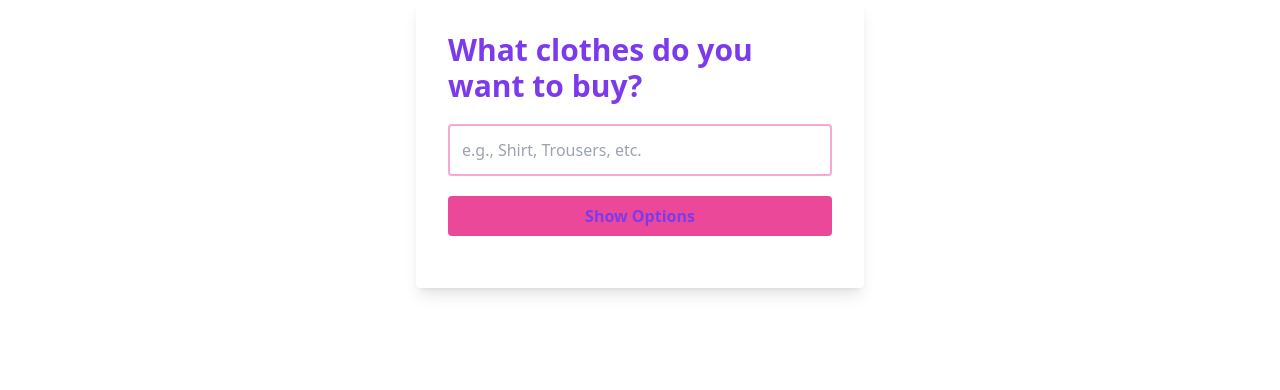
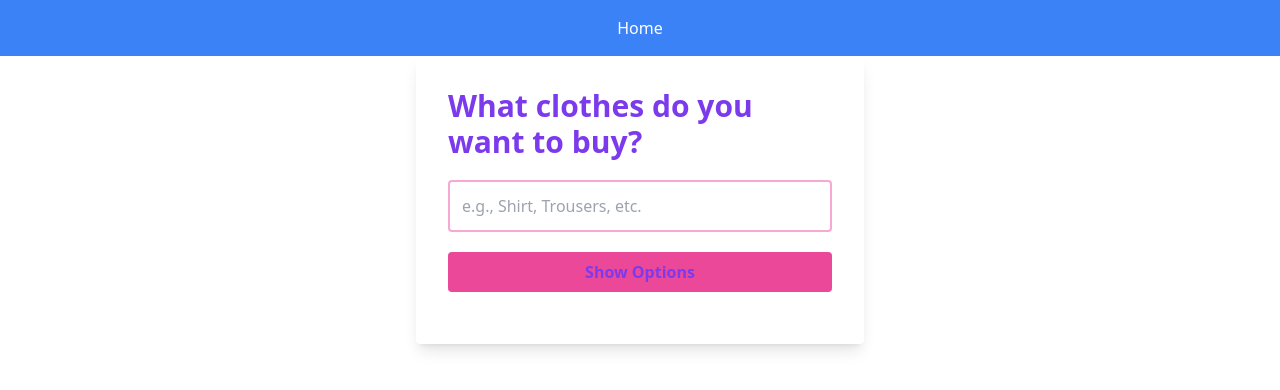
Before and after one commit to lucyqqi/newhacks, a website: page Tailwind-starter/dist/preferences.html in a window 1280 px wide. Drawn offline with nearby package versions, Linux system fonts and the light colour scheme.

Commit message:
added nav

```diff
--- a/Tailwind-starter/dist/preferences.html
+++ b/Tailwind-starter/dist/preferences.html
@@ -7,6 +7,12 @@
     <script src="https://cdn.tailwindcss.com"></script>
 </head>
 <body>
+    <nav class="bg-blue-500 p-4 w-full">
+        <ul class="flex justify-center space-x-4">
+            <li><a href="home.html" class="text-white hover:text-violet-200">Home</a></li>
+        </ul>
+    </nav>
+
     <!-- Main Content Section, hidden initially -->
     <div id="mainContent" class="container max-w-md mx-auto p-8 bg-white shadow-lg rounded flex-col items-center">
         <h2 class="text-3xl font-semibold mb-5 text-violet-600">What clothes do you want to buy?</h2>
```
Also changed, not shown: Tailwind-starter/dist/links.html (+1 -0 lines), Tailwind-starter/dist/table.html (+6 -0 lines).
